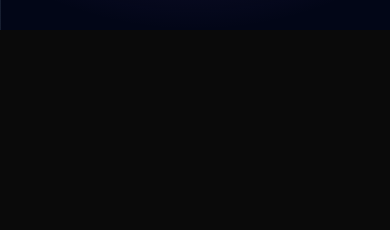
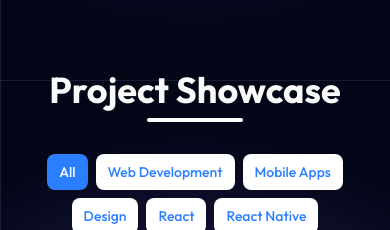
Before and after one commit to rohanul-haque/Portfolio2.0, a React (Vite) app in the folder frontend/: page / in a window 390 px wide. Shown: the part 6672-6902 px from the top of the page. Before the commit the page ends 6702 px from the top, so only its background shows below. Built offline with nearby package versions, Linux system fonts and the light colour scheme.

Commit message:
feat: add animated Project Showcase section with filter functionality

```diff
--- /dev/null
+++ b/frontend/src/components/MyProject.jsx
@@ -0,0 +1,152 @@
+import { AnimatePresence, motion } from "framer-motion";
+import { useState } from "react";
+import { Button } from "./ui/button";
+
+const projectsData = [
+  {
+    id: 1,
+    title: "E-Commerce Website",
+    description:
+      "A fully functional e-commerce website built with React and Node.js.",
+    tags: ["Web Development", "React"],
+    image:
+      "https://media.licdn.com/dms/image/v2/D562DAQE5fEv8QRK2jQ/profile-treasury-image-shrink_800_800/B56ZcnHcbdHoAY-/0/1748707956151?e=1755694800&v=beta&t=hCZiUdkoTnYdZ5mcJkvI5LStLl4684mKcc5impPL8XI",
+    sourceCode: "https://github.com/example/ecommerce",
+    liveLink: "https://ecommerce-example.com",
+  },
+  {
+    id: 2,
+    title: "Mobile Task Manager",
+    description:
+      "A task management app for iOS and Android built with React Native.",
+    tags: ["Mobile Apps", "React Native"],
+    image:
+      "https://cdn.ostad.app/public/upload/2024-03-22T07-39-00.403Z-WhatsApp%20Image%202024-03-21%20at%2019.26.21_7f78c021.jpg",
+    sourceCode: "https://github.com/example/task-manager",
+    liveLink: "https://taskmanager-example.com",
+  },
+  {
+    id: 3,
+    title: "Portfolio Website",
+    description:
+      "A personal portfolio website showcasing my projects and skills.",
+    tags: ["Web Development", "Design"],
+    image:
+      "https://cdn.ostad.app/public/upload/2024-03-19T09-53-16.105Z-original-da6fc11e43604bf3d4ae9ae5610793db.png",
+    sourceCode: "https://github.com/example/portfolio",
+    liveLink: "https://portfolio-example.com",
+  },
+  {
+    id: 4,
+    title: "UI/UX Design",
+    description: "A collection of UI/UX designs for various applications.",
+    tags: ["Design"],
+    image: "https://myteacher.ng/wp-content/uploads/2024/03/myteacher-uiux.jpg",
+    sourceCode: "https://github.com/example/ui-ux-design",
+    liveLink: "https://uiux-example.com",
+  },
+];
+
+const filters = [
+  "All",
+  "Web Development",
+  "Mobile Apps",
+  "Design",
+  "React",
+  "React Native",
+];
+
+export default function MyProject() {
+  const [activeFilter, setActiveFilter] = useState("All");
+
+  const filteredProjects =
+    activeFilter === "All"
+      ? projectsData
+      : projectsData.filter((project) => project.tags.includes(activeFilter));
+
+  return (
+    <section className="px-4 sm:px-8 lg:px-16 mt-20">
+      <h1 className="text-4xl font-bold mb-2 text-center">Project Showcase</h1>
+      <span className="block h-1 w-24 bg-blue-600 dark:bg-white rounded-full mx-auto mb-8"></span>
+
+      {/* Filters */}
+      <div className="flex flex-wrap justify-center gap-2 mb-8">
+        {filters.map((filter) => (
+          <button
+            key={filter}
+            onClick={() => setActiveFilter(filter)}
+            className={`px-3 py-2 rounded-md text-sm font-medium transition-all duration-300 ${
+              activeFilter === filter
+                ? "bg-blue-500 text-white"
+                : "bg-white text-blue-500 hover:bg-blue-100"
+            }`}
+          >
+            {filter}
+          </button>
+        ))}
+      </div>
+
+      {/* Projects with Animation */}
+      <div className="grid grid-cols-1 sm:grid-cols-2 lg:grid-cols-3 gap-6">
+        <AnimatePresence>
+          {filteredProjects.map(
+            ({ id, title, description, tags, image, sourceCode, liveLink }) => (
+              <motion.div
+                key={id}
+                layout
+                initial={{ opacity: 0, scale: 0.9, y: 20 }}
+                animate={{ opacity: 1, scale: 1, y: 0 }}
+                exit={{ opacity: 0, scale: 0.9, y: 20 }}
+                transition={{ duration: 0.3 }}
+                className="p-6 rounded-lg border border-gray-400/50 dark:border-gray-700 backdrop-blur-sm"
+              >
+                <img
+                  src={image}
+                  alt={title}
+                  className="w-full aspect-video object-cover rounded-lg mb-4"
+                />
+                <h2 className="text-xl font-bold mb-2">{title}</h2>
+                <p className="mb-4">{description}</p>
+
+                <div className="flex flex-wrap gap-2 mb-4">
+                  {tags.map((tag) => (
+                    <span
+                      key={tag}
+                      className="bg-blue-100 text-blue-600 text-xs px-2 py-1 rounded"
+                    >
+                      {tag}
+                    </span>
+                  ))}
+                </div>
+
+                <div className="flex flex-col sm:flex-row gap-2">
+                  <Button
+                    asChild
+                    className="bg-blue-500 text-white hover:bg-blue-600"
+                  >
+                    <a
+                      href={sourceCode}
+                      target="_blank"
+                      rel="noopener noreferrer"
+                    >
+                      Source Code
+                    </a>
+                  </Button>
+                  <Button asChild variant="outline">
+                    <a
+                      href={liveLink}
+                      target="_blank"
+                      rel="noopener noreferrer"
+                    >
+                      Live Link
+                    </a>
+                  </Button>
+                </div>
+              </motion.div>
+            )
+          )}
+        </AnimatePresence>
+      </div>
+    </section>
+  );
+}
--- a/frontend/src/components/MyTeam.jsx
+++ b/frontend/src/components/MyTeam.jsx
@@ -3,7 +3,7 @@
 
 export const MyTeam = () => {
   return (
-    <section className="px-4 sm:px-8 lg:px-16 mt-20 pb-10">
+    <section className="px-4 sm:px-8 lg:px-16 mt-20">
       {/* Section Title */}
       <h2 className="text-4xl font-bold  mb-2 text-center">My Teams</h2>
       <span className="block h-1 w-24 bg-blue-600  dark:bg-white rounded-full mx-auto mb-8"></span>
--- a/frontend/src/pages/HomePage.jsx
+++ b/frontend/src/pages/HomePage.jsx
@@ -5,6 +5,7 @@
 import { MyTeam } from "@/components/MyTeam";
 import Skills from "@/components/Skills";
 import AboutPage from "./AboutPage";
+import MyProject from "@/components/MyProject";
 
 const HomePage = () => {
   return (
@@ -16,6 +17,7 @@
       <EducationAndQualification />
       <MyServices />
       <MyTeam />
+      <MyProject />
     </>
   );
 };
```
